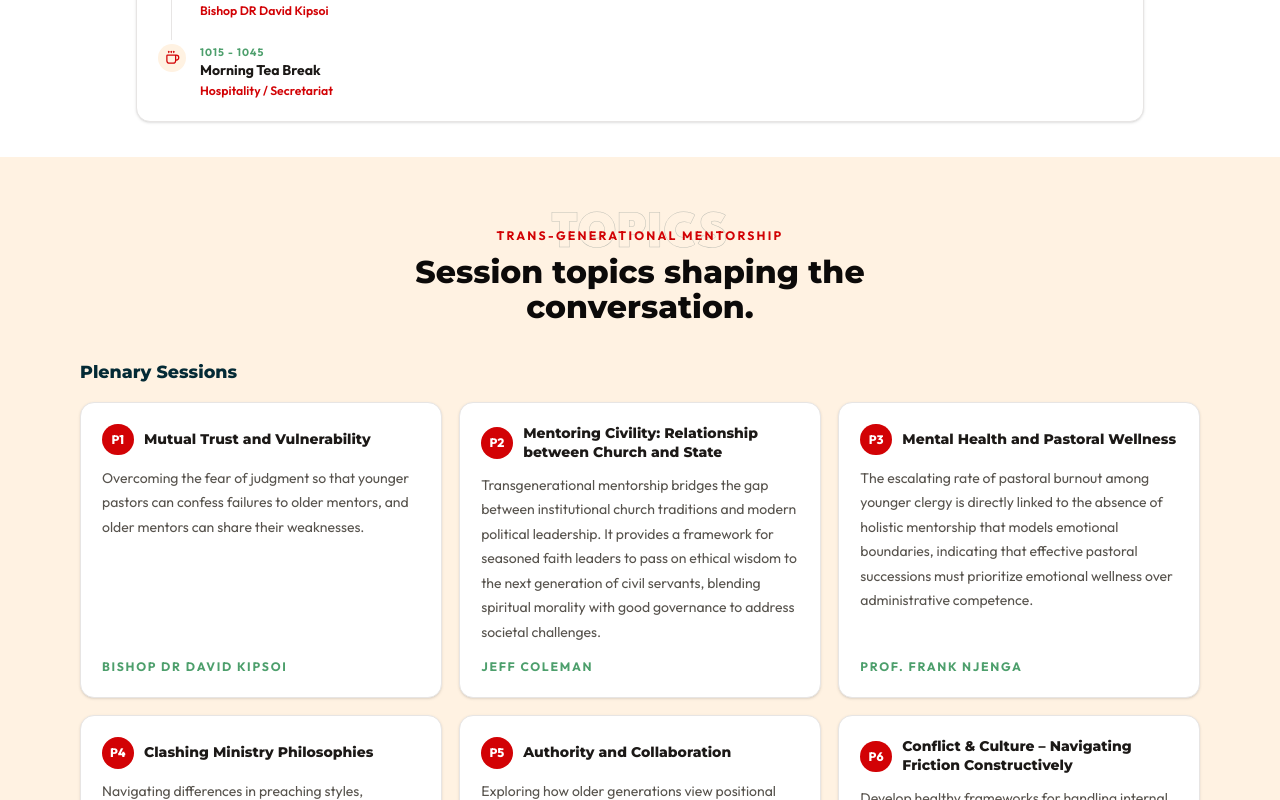
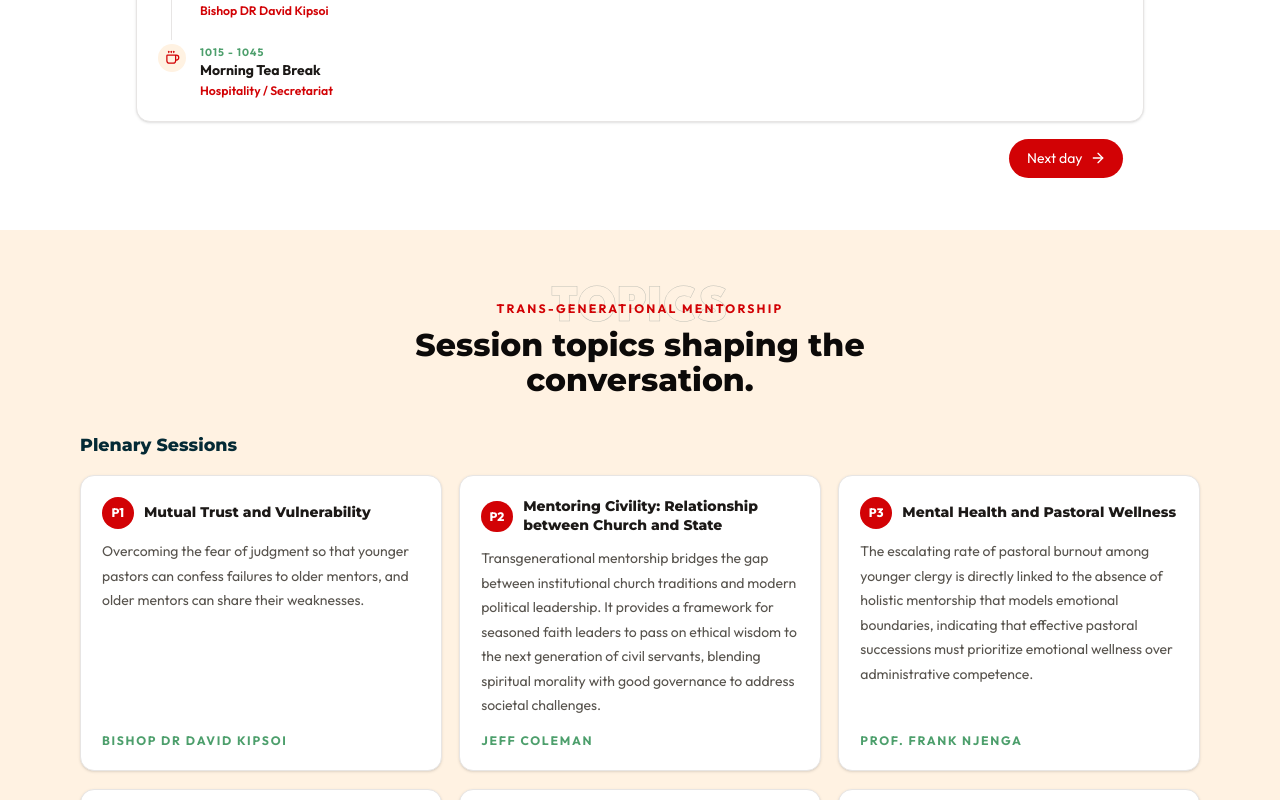
Before and after one commit to lkbrian/confrence, a React (Vite) app: page / in a window 1280 px wide. Shown: the part 5220-6020 px from the top of the page. Built offline with nearby package versions, Linux system fonts and the light colour scheme; a web font is replaced by a local one.

Commit message:
ref:additional buttons

```diff
--- a/src/components/Schedule.tsx
+++ b/src/components/Schedule.tsx
@@ -1,6 +1,6 @@
-import { Award, BookOpen, ChevronLeft, ChevronRight, Coffee, Mic2, Music2, Users2 } from 'lucide-react'
+import { ArrowLeft, ArrowRight, Award, BookOpen, ChevronLeft, ChevronRight, Coffee, Mic2, Music2, Users2 } from 'lucide-react'
 import { motion } from 'framer-motion'
-import { useState } from 'react'
+import { useRef, useState } from 'react'
 import { schedule } from '../data'
 import { revealProps } from '../lib/motion'
 import SectionHeading from './SectionHeading'
@@ -68,8 +68,14 @@ function ScheduleColumn({ items }: { items: ScheduleItem[] }) {
 
 export default function Schedule() {
   const [dayIndex, setDayIndex] = useState(getInitialDayIndex)
+  const cardRef = useRef<HTMLElement>(null)
   const day = schedule[dayIndex]
   const columns = splitIntoColumns(day.items)
+
+  function goToDay(index: number) {
+    setDayIndex(index)
+    cardRef.current?.scrollIntoView({ behavior: 'smooth', block: 'start' })
+  }
 
   return (
     <section id="schedule" className="bg-white px-5 py-10 pt-20 lg:px-8">
@@ -98,7 +104,7 @@ export default function Schedule() {
             </button>
           </div>
 
-          <article className="overflow-hidden rounded-2xl border border-stone-200 bg-white shadow-sm">
+          <article ref={cardRef} className="scroll-mt-24 overflow-hidden rounded-2xl border border-stone-200 bg-white shadow-sm">
             <div className="flex items-center justify-between gap-4 bg-brand-dark px-6 py-5">
               <div>
                 <p className="text-xs font-bold uppercase tracking-[0.18em] text-brand-green">{day.day}</p>
@@ -113,7 +119,29 @@ export default function Schedule() {
                 <ScheduleColumn key={i} items={columnItems} />
               ))}
             </div>
-          </article>
+
+          </article> <div className="flex items-center justify-between gap-4 px-6 py-5">
+              {dayIndex > 0 && (
+                <button
+                  type="button"
+                  onClick={() => goToDay(dayIndex - 1)}
+                  className="inline-flex items-center cursor-pointer gap-2 rounded-full border border-brand-red px-5 py-2.5 text-sm font-bold text-brand-red transition hover:bg-brand-red hover:text-white"
+                >
+                  <ArrowLeft size={16} />
+                  <span>Previous day</span>
+                </button>
+              )}
+              {dayIndex < schedule.length - 1 && (
+                <button
+                  type="button"
+                  onClick={() => goToDay(dayIndex + 1)}
+                  className="ml-auto inline-flex cursor-pointer items-center gap-2 rounded-full bg-brand-red px-5 py-2.5 text-sm font-bold text-white transition hover:bg-brand-dark"
+                >
+                  <span>Next day</span>
+                  <ArrowRight size={16} />
+                </button>
+              )}
+            </div>
         </div>
       </motion.div>
     </section>
```
